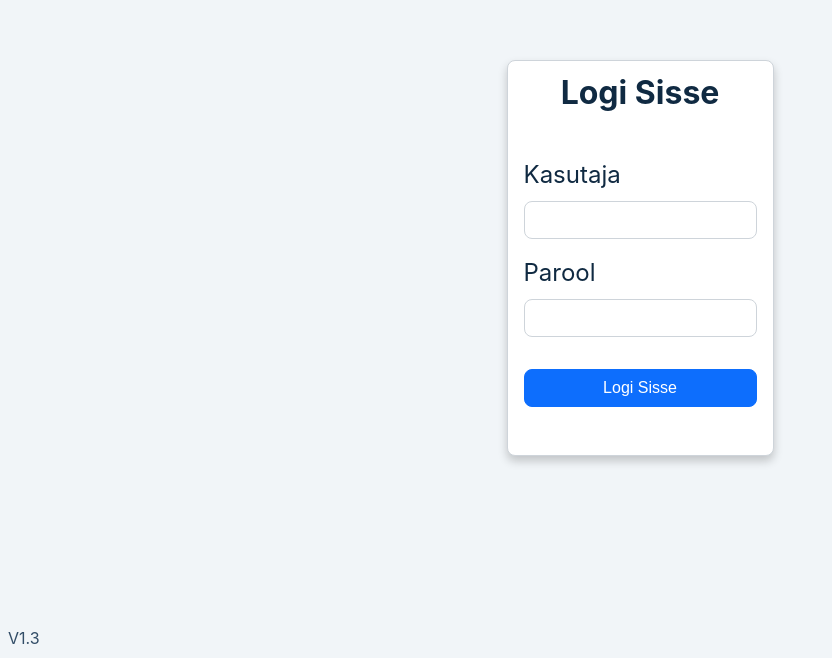
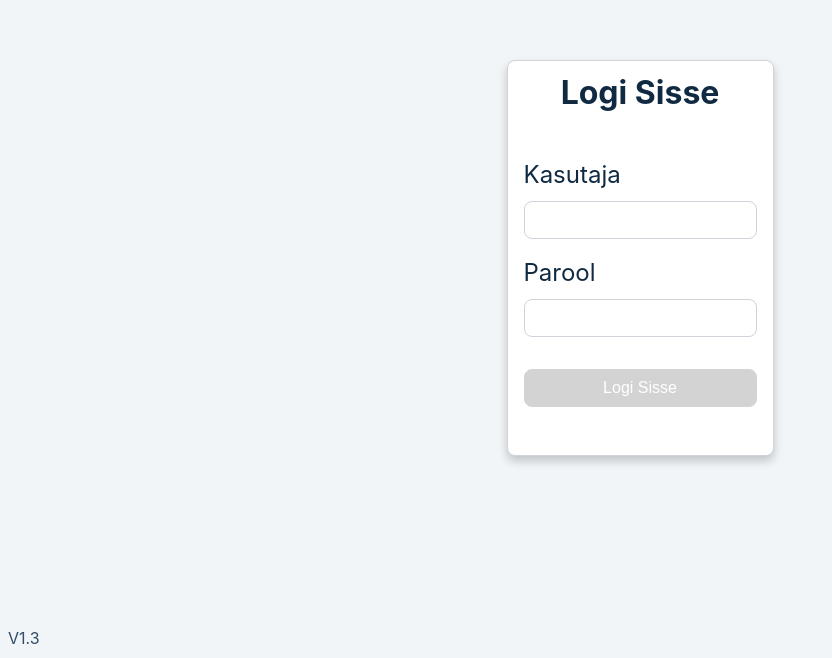
Before and after one commit to Krixxx/omblus-client, a React (Create React App) app: page / in a window 1280 px wide. Shown: the part 142-800 px from the top of the page, without its empty margins (0-832 px from the left). Built offline with nearby package versions, Linux system fonts and the light colour scheme.

Commit message:
changed button to disabled when no text is entered

```diff
--- a/src/pages/Home.js
+++ b/src/pages/Home.js
@@ -18,6 +18,8 @@ const Home = () => {
   const [values, setValues] = useState(initialState)
   const [error, setError] = useState("")
   const [loading, setLoading] = useState(false)
+
+  const isDisabled = loading || !values.username || !values.password
 
   const login = async (username, password) => {
     const response = await axios.get(
@@ -62,6 +64,7 @@ const Home = () => {
       setLoading(false)
     } catch (error) {
       setError("Sellist kasutajat pole")
+      setLoading(false)
     }
 
     setLoading(false)
@@ -91,7 +94,7 @@ const Home = () => {
             onChange={handleChange}
             id="password"
           />
-          <button disabled={loading} type="submit">
+          <button disabled={isDisabled} type="submit">
             Logi Sisse
           </button>
         </form>
@@ -148,6 +151,11 @@ const Wrapper = styled.div`
     background-color: #0d6efd;
     border-color: #0d6efd;
   }
+  button:disabled {
+    background-color: lightgray;
+    border-color: lightgray;
+    cursor: not-allowed;
+  }
   .version {
     position: absolute;
     left: 0;
```
